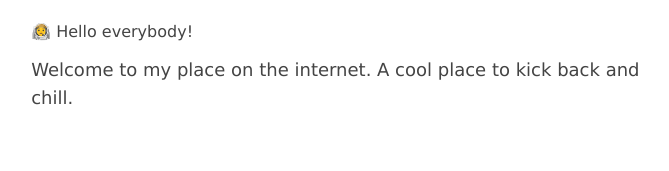
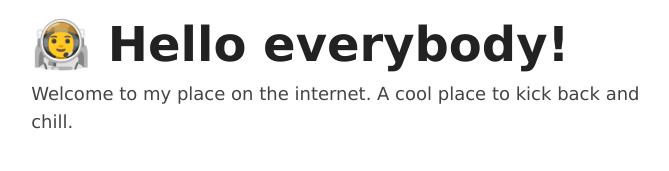
Before and after one commit to grabbeh/personal-site, an Astro site: page / in a window 1280 px wide. Shown: the whole page, without its empty margins (298-967 px from the left). Built offline with nearby package versions, Linux system fonts and the light colour scheme; Astro itself is replaced by a stand-in of ours.

Commit message:
Update index.astro

```diff
--- a/src/pages/index.astro
+++ b/src/pages/index.astro
@@ -11,7 +11,7 @@
 		<BaseHead title={SITE_TITLE} description={SITE_DESCRIPTION} />
 	</head>
 	<body>
-		<main class='mt-3>
+		<main>
 			<h1 class='text-5xl font-bold'>🧑‍🚀 Hello everybody!</h1>
 			<p class='my-3 text-lg'>
 				Welcome to my place on the internet. A cool place to kick back and
```
